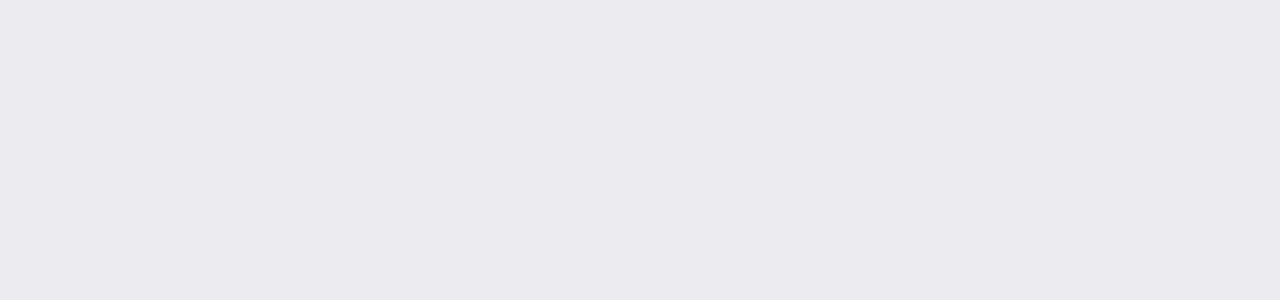
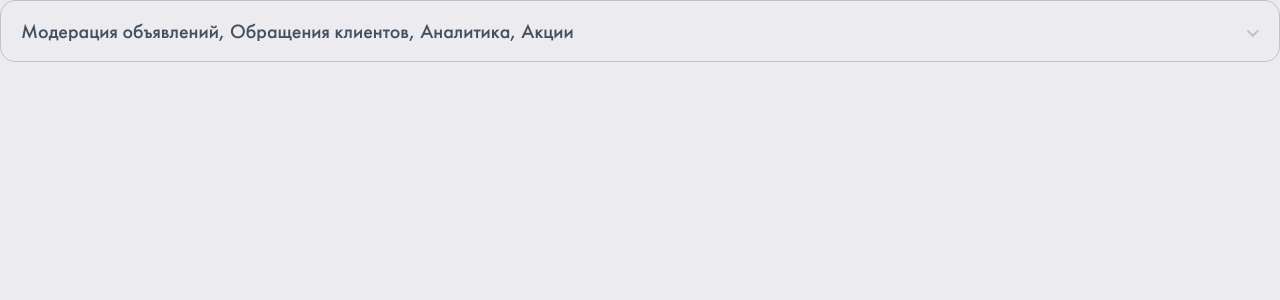
Before and after one commit to SkKostya/team-list, a Next.js app: page / in a window 1280 px wide. Shown: the top 300 px of the page. Built offline with nearby package versions, Linux system fonts and the light colour scheme.

Commit message:
feature: Create CheckboxSelect and Checkbox

```diff
--- a/app/globals/styles/reset.css
+++ b/app/globals/styles/reset.css
@@ -13,6 +13,7 @@ a {
   color: inherit;
 }
 
+input,
 button {
   background-color: transparent;
   outline: 0;
--- /dev/null
+++ b/app/globals/ui/checkbox-select/checkbox-select.css
@@ -0,0 +1,59 @@
+.checkbox-select {
+  position: relative;
+  font-size: 20px;
+  line-height: 20px;
+  color: #424f5e;
+
+  & .checkbox-select__field {
+    display: flex;
+    align-items: center;
+    justify-content: space-between;
+    padding: 20px;
+    border: 1px solid #c1c1cb;
+    border-radius: 15px;
+    cursor: pointer;
+  }
+
+  & .checkbox-select__value {
+    width: 90%;
+  }
+
+  & .checkbox-select__placeholder {
+    color: #9494a0;
+  }
+
+  & .checkbox-select__text {
+    display: block;
+    width: 100%;
+    overflow-x: hidden;
+    overflow-y: hidden;
+    white-space: nowrap;
+    text-overflow: ellipsis;
+  }
+
+  & .checkbox-select__dropdown {
+    position: absolute;
+    top: 100%;
+    left: 0;
+    z-index: 10;
+    transform: scaleY(0);
+    padding: 22px 20px;
+    max-height: 340px;
+    width: 100%;
+    overflow-y: auto;
+    transform-origin: top center;
+    border-radius: 15px;
+    opacity: 0.5;
+    box-shadow: -30px 30px 50px 0px #1c1c1e1a;
+    transition: all 0.15s linear;
+
+    &.checkbox-select__dropdown--opened {
+      transform: scaleY(1);
+      opacity: 1;
+    }
+  }
+
+  & .checkbox-select__item + .checkbox-select__item {
+    margin-top: 10px;
+  }
+}
--- /dev/null
+++ b/app/globals/ui/checkbox-select/checkbox-select.tsx
@@ -0,0 +1,95 @@
+'use client';
+import './checkbox-select.css';
+
+import { useState } from 'react';
+
+import { Checkbox, OutsideClickHandler } from '../index.client';
+
+interface IOption {
+  key: string;
+  value: string;
+}
+
+interface IProps {
+  selectedValues: IOption[];
+  options: IOption[];
+  onChange: (option: IOption) => void;
+  placeholder: string;
+  allText?: string;
+}
+
+const CheckboxSelect: React.FC<IProps> = ({
+  selectedValues,
+  options,
+  onChange,
+  placeholder,
+  allText = 'Все',
+}) => {
+  const [isOpened, setIsOpened] = useState(false);
+
+  return (
+    <OutsideClickHandler onOutsideClick={() => setIsOpened(false)}>
+      <div className="checkbox-select">
+        <div
+          className="checkbox-select__field"
+          onClick={() => setIsOpened(!isOpened)}
+        >
+          <div className="checkbox-select__value">
+            {selectedValues.length === 0 ? (
+              <span className="checkbox-select__placeholder">
+                {placeholder}
+              </span>
+            ) : (
+              <span className="checkbox-select__text">
+                {selectedValues.length === options.length
+                  ? allText
+                  : selectedValues.reduce((res, option) => {
+                      if (res) res += `, ${option.value}`;
+                      else res = option.value;
+                      return res;
+                    }, '')}
+              </span>
+            )}
+          </div>
+
+          <span className="checkbox-select__arrow">
+            <svg
+              width="12"
+              height="9"
+              viewBox="0 0 12 9"
+              fill="none"
+              xmlns="http://www.w3.org/2000/svg"
+            >
+              <path
+                d="M1.00006 1.86407L5.86401 6.72803L10.728 1.86407"
+                stroke="#C1C1CB"
+                strokeWidth="2"
+                strokeLinecap="round"
+              />
+            </svg>
+          </span>
+        </div>
+
+        <ul
+          className={`checkbox-select__dropdown ${
+            isOpened ? 'checkbox-select__dropdown--opened' : ''
+          }`}
+        >
+          {options.map((item) => (
+            <li key={item.key} className="checkbox-select__item">
+              <Checkbox
+                checked={selectedValues.some(
+                  (selected) => selected.key === item.key
+                )}
+                onChange={() => onChange(item)}
+                text={item.value}
+              />
+            </li>
+          ))}
+        </ul>
+      </div>
+    </OutsideClickHandler>
+  );
+};
+
+export default CheckboxSelect;
--- /dev/null
+++ b/app/globals/ui/checkbox-select/index.ts
@@ -0,0 +1 @@
+export { default } from './checkbox-select';
--- /dev/null
+++ b/app/globals/ui/checkbox/checkbox.css
@@ -0,0 +1,35 @@
+.checkbox {
+  display: flex;
+  align-items: center;
+  gap: 9px;
+  cursor: pointer;
+
+  & .checkbox__field {
+    display: none;
+  }
+
+  & .checkbox__view {
+    display: flex;
+    align-items: center;
+    justify-content: center;
+    width: 16px;
+    height: 16px;
+    border: 1px solid #c1c1cb;
+    border-radius: 5px;
+  }
+
+  & .checkbox__field:checked + .checkbox__view {
+    border: none;
+    background-color: #5856d6;
+  }
+
+  & .checkbox__text {
+    font-size: 16px;
+    line-height: 20px;
+    color: #424f5e;
+
+    &.checkbox__text--dim {
+      color: #9494a0;
+    }
+  }
+}
--- /dev/null
+++ b/app/globals/ui/checkbox/checkbox.tsx
@@ -0,0 +1,43 @@
+'use client';
+import './checkbox.css';
+
+interface IProps {
+  checked: boolean;
+  onChange: (checked: boolean) => void;
+  text: string;
+  isGray?: boolean;
+}
+
+const Checkbox: React.FC<IProps> = ({ checked, onChange, text, isGray }) => {
+  return (
+    <label className="checkbox">
+      <input
+        type="checkbox"
+        checked={checked}
+        onChange={(e) => onChange(e.target.checked)}
+        className="checkbox__field"
+      />
+
+      <span className="checkbox__view">
+        <svg
+          width="8"
+          height="8"
+          viewBox="0 0 8 8"
+          fill="none"
+          xmlns="http://www.w3.org/2000/svg"
+        >
+          <path
+            d="M6.75646 1.00405C6.8947 0.871725 7.07867 0.798572 7.26954 0.800024C7.46041 0.801476 7.64325 0.87742 7.77949 1.01183C7.91573 1.14624 7.9947 1.3286 7.99974 1.52044C8.00479 1.71228 7.93551 1.89858 7.80653 2.04004L3.89085 6.96349C3.82352 7.03641 3.74226 7.09492 3.65192 7.13554C3.56158 7.17615 3.46403 7.19803 3.36509 7.19988C3.26614 7.20172 3.16785 7.18348 3.07608 7.14626C2.98431 7.10903 2.90094 7.05358 2.83097 6.98323L0.234262 4.37252C0.161948 4.30477 0.103946 4.22307 0.063718 4.1323C0.0234896 4.04153 0.00185823 3.94354 0.000114546 3.84418C-0.00162914 3.74482 0.0165507 3.64613 0.053569 3.55398C0.0905874 3.46184 0.145686 3.37814 0.215578 3.30787C0.28547 3.2376 0.368724 3.1822 0.460372 3.14499C0.552021 3.10777 0.650187 3.08949 0.749014 3.09124C0.847841 3.093 0.945304 3.11474 1.03559 3.15519C1.12588 3.19564 1.20713 3.25395 1.27452 3.32665L3.32951 5.39174L6.73782 1.02575C6.74395 1.01816 6.7505 1.01091 6.75744 1.00405H6.75646Z"
+            fill="#F8F8F8"
+          />
+        </svg>
+      </span>
+
+      <span className={`checkbox__text ${isGray ? 'checkbox__text--dim' : ''}`}>
+        {text}
+      </span>
+    </label>
+  );
+};
+
+export default Checkbox;
--- /dev/null
+++ b/app/globals/ui/checkbox/index.ts
@@ -0,0 +1 @@
+export { default } from './checkbox';
--- a/app/globals/ui/context-menu/context-menu.css
+++ b/app/globals/ui/context-menu/context-menu.css
@@ -31,7 +31,7 @@
     width: 240px;
     border-radius: 15px;
     box-shadow: -30px 30px 50px 0px #1c1c1e1a;
-    background: white;
+    background: #f9fafb;
     transform-origin: top right;
     transition: all 0.1s ease-in-out;
 
--- a/app/globals/ui/index.client.ts
+++ b/app/globals/ui/index.client.ts
@@ -3,3 +3,5 @@ export { default as Button } from './button';
 export { default as OutsideClickHandler } from './outside-click-handler';
 export { default as ContextMenu } from './context-menu';
 export { default as Input } from './input';
+export { default as Checkbox } from './checkbox';
+export { default as CheckboxSelect } from './checkbox-select';
--- a/app/page.tsx
+++ b/app/page.tsx
@@ -1,5 +1,30 @@
 'use client';
 
+import { CheckboxSelect } from './globals/ui/index.client';
+
 export default function Home() {
-  return <main></main>;
+  return (
+    <main>
+      <CheckboxSelect
+        selectedValues={[
+          { key: 'Модерация объявлений', value: 'Модерация объявлений' },
+          { key: 'Обращения клиентов', value: 'Обращения клиентов' },
+          { key: 'Аналитика', value: 'Аналитика' },
+          { key: 'Акции', value: 'Акции' },
+        ]}
+        options={[
+          { key: 'Все', value: 'Все' },
+          { key: 'Модерация объявлений', value: 'Модерация объявлений' },
+          { key: 'Блог', value: 'Блог' },
+          { key: 'Тех. поддержка', value: 'Тех. поддержка' },
+          { key: 'Обращения клиентов', value: 'Обращения клиентов' },
+          { key: 'Аналитика', value: 'Аналитика' },
+          { key: 'Акции', value: 'Акции' },
+        ]}
+        onChange={() => null}
+        placeholder="Выберите права доступа"
+        allText="All"
+      />
+    </main>
+  );
 }
```
